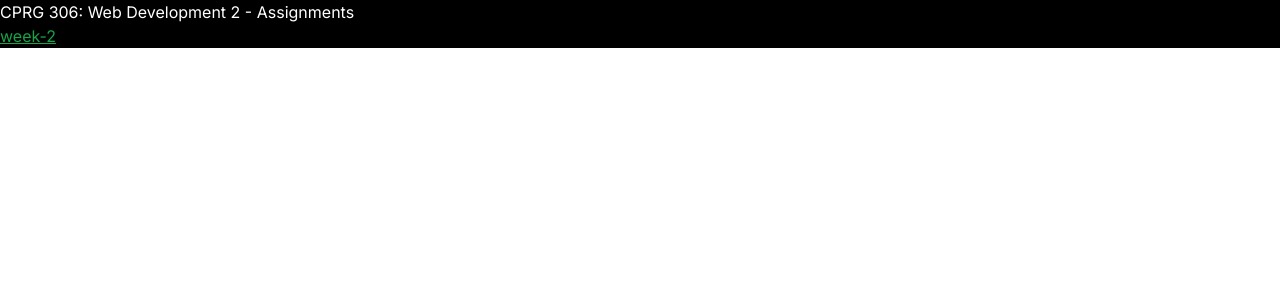
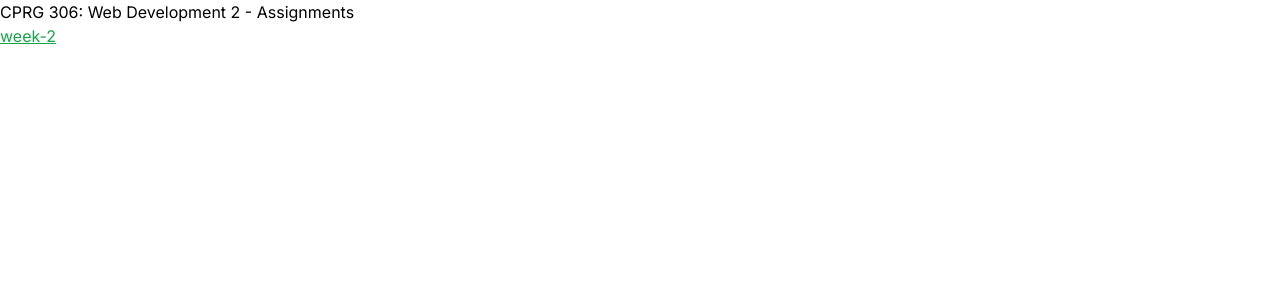
Before and after one commit to kksimons/cprg306-assignments, a Next.js app: page / in a window 1280 px wide. Shown: the top 300 px of the page. Built offline with nearby package versions, Linux system fonts and the light colour scheme.

Commit message:
updated info
still need to tweak styles to match example

```diff
--- a/app/page.js
+++ b/app/page.js
@@ -4,7 +4,7 @@ export default function Home() {
   const linkStyles = "underline text-green-600 hover:text-green-300";
 
   return (
-    <main className="bg-black text-white">
+    <main>
       <h1>CPRG 306: Web Development 2 - Assignments</h1>
       <Link className={linkStyles} href="./week-2">
         week-2
--- a/app/week-2/student-info.js
+++ b/app/week-2/student-info.js
@@ -6,7 +6,7 @@ export default function StudentInfo() {
   const linkStyles = "underline text-green-600 hover:text-green-300";
 
   return (
-    <div className="bg-color: black">
+    <div>
       <h2>{studentName}</h2>
       <Link className={linkStyles} href={githubUrl}>
         My Github
```
